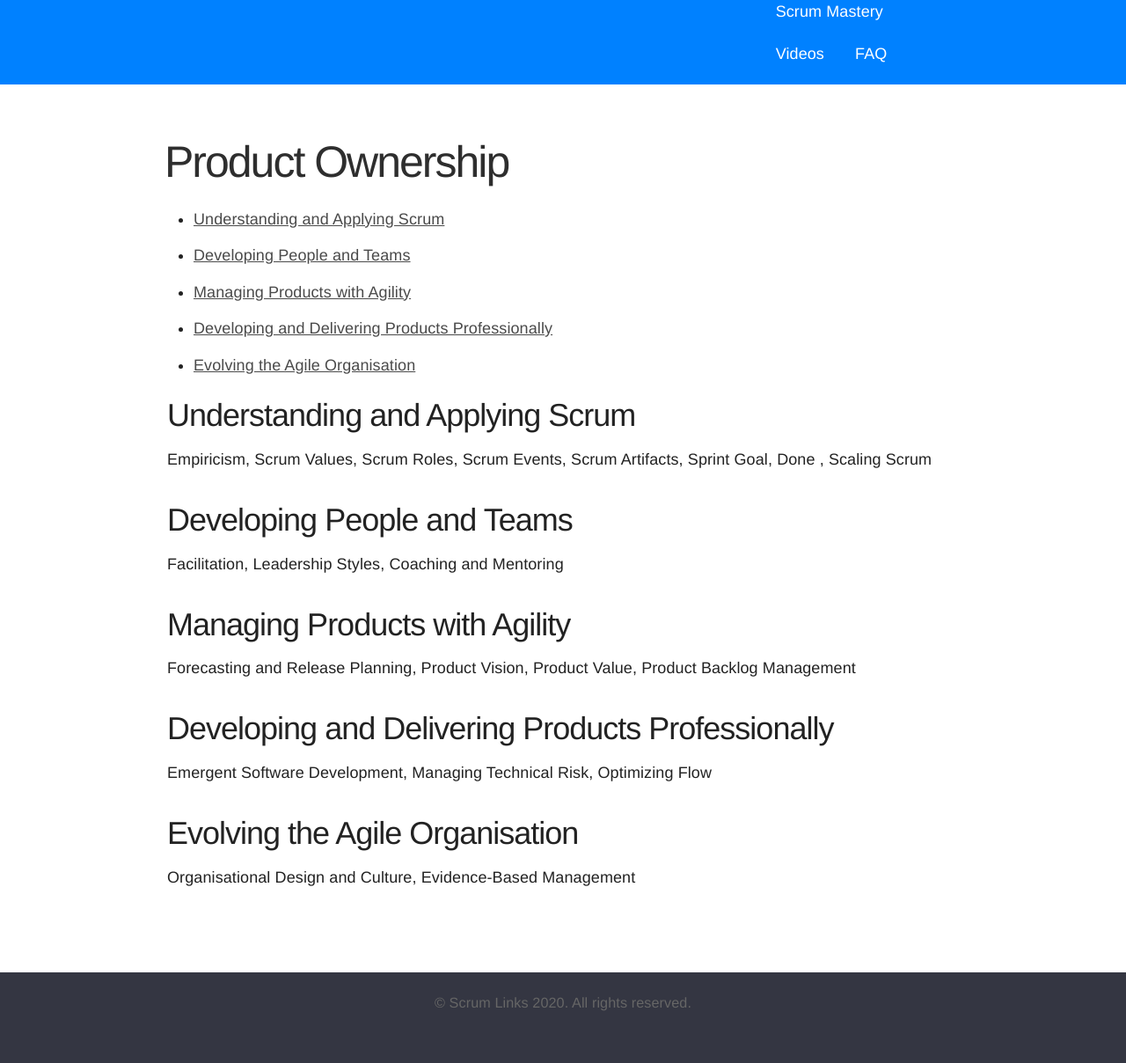
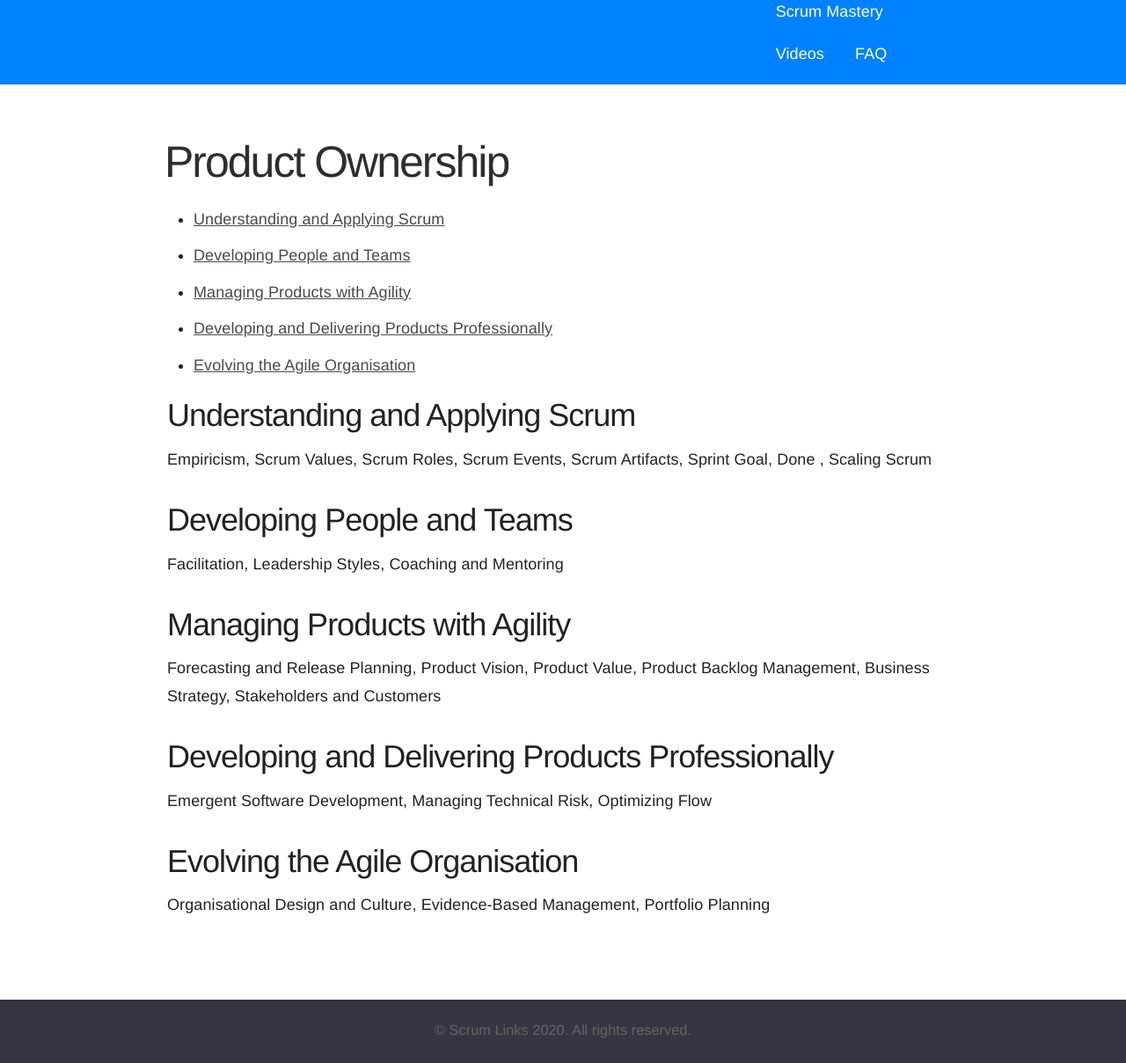
Before and after one commit to IamJackReed/base, a Jekyll site: the page built from product-ownership.html, in a window 1280 px wide, cut to the strip 120-1328 px from the top of the page. Shown: the whole strip at 88% size. Built offline with Jekyll 4.4.1, drawn with Linux system fonts in a browser that asks for light colours; nearby versions of some CDN libraries; before the commit the page ends 1296 px from its top, so only the background shows below that.

Commit message:
Update product-ownership.html

```diff
--- a/product-ownership.html
+++ b/product-ownership.html
@@ -5,11 +5,11 @@ product-ownership:
   - question: Developing People and Teams
     answer: Facilitation, Leadership Styles, Coaching and Mentoring
   - question: Managing Products with Agility
-    answer: Forecasting and Release Planning, Product Vision, Product Value, Product Backlog Management
+    answer: Forecasting and Release Planning, Product Vision, Product Value, Product Backlog Management, Business Strategy, Stakeholders and Customers
   - question: Developing and Delivering Products Professionally
     answer: Emergent Software Development, Managing Technical Risk, Optimizing Flow
   - question: Evolving the Agile Organisation
-    answer: Organisational Design and Culture, Evidence-Based Management
+    answer: Organisational Design and Culture, Evidence-Based Management, Portfolio Planning
 ---
 
 <h1>Product Ownership</h1>
```
